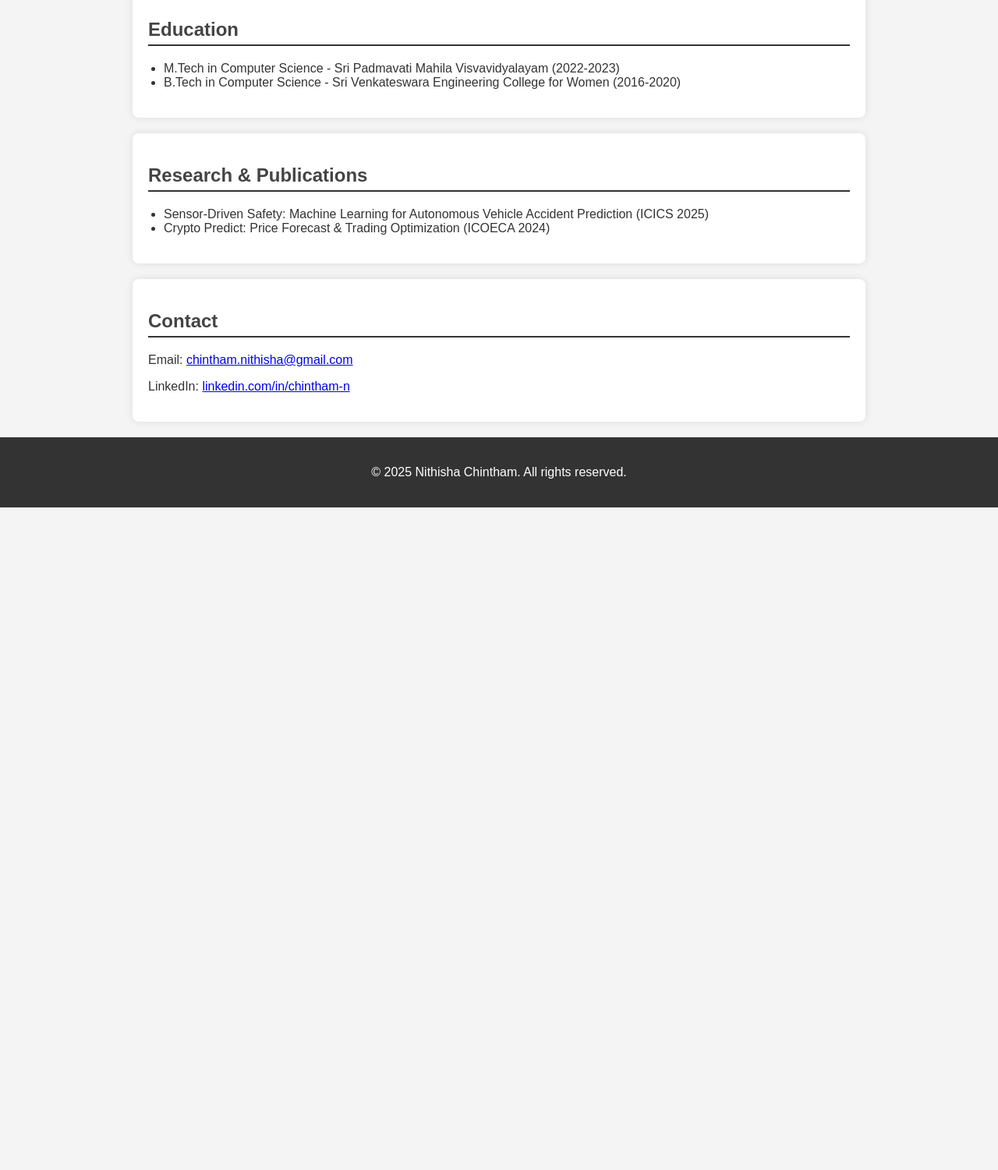
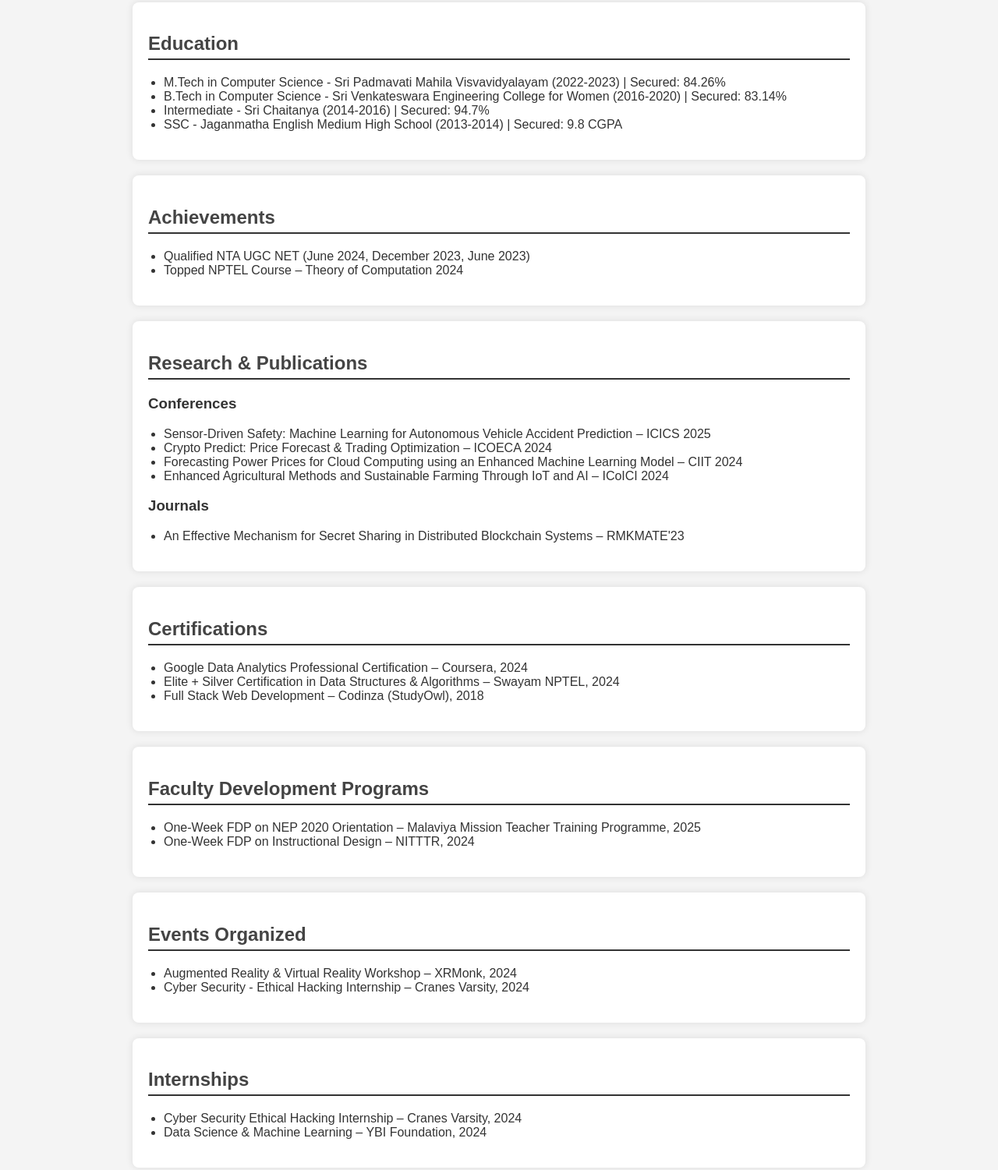
Before and after one commit to CNithisha23/CNithisha23.github.io, a plain HTML site: page index.html in a window 1280 px wide. Shown: the part 615-2116 px from the top of the page at 78% size. Before the commit the page ends 1266 px from the top, so only its background shows below. Drawn offline with Linux system fonts and the light colour scheme.

Commit message:
Update index.html

```diff
--- a/index.html
+++ b/index.html
@@ -15,7 +15,12 @@
                 <li><a href="#about">About</a></li>
                 <li><a href="#experience">Experience</a></li>
                 <li><a href="#education">Education</a></li>
+                <li><a href="#achievements">Achievements</a></li>
                 <li><a href="#publications">Publications</a></li>
+                <li><a href="#certifications">Certifications</a></li>
+                <li><a href="#fdp">Faculty Development Programs</a></li>
+                <li><a href="#events">Events Organized</a></li>
+                <li><a href="#internships">Internships</a></li>
                 <li><a href="#contact">Contact</a></li>
             </ul>
         </nav>
@@ -38,22 +43,73 @@
     <section id="education">
         <h2>Education</h2>
         <ul>
-            <li>M.Tech in Computer Science - Sri Padmavati Mahila Visvavidyalayam (2022-2023)</li>
-            <li>B.Tech in Computer Science - Sri Venkateswara Engineering College for Women (2016-2020)</li>
+            <li>M.Tech in Computer Science - Sri Padmavati Mahila Visvavidyalayam (2022-2023) | Secured: 84.26%</li>
+            <li>B.Tech in Computer Science - Sri Venkateswara Engineering College for Women (2016-2020) | Secured: 83.14%</li>
+            <li>Intermediate - Sri Chaitanya (2014-2016) | Secured: 94.7%</li>
+            <li>SSC - Jaganmatha English Medium High School (2013-2014) | Secured: 9.8 CGPA</li>
+        </ul>
+    </section>
+
+    <section id="achievements">
+        <h2>Achievements</h2>
+        <ul>
+            <li>Qualified NTA UGC NET (June 2024, December 2023, June 2023)</li>
+            <li>Topped NPTEL Course – Theory of Computation 2024</li>
         </ul>
     </section>
 
     <section id="publications">
         <h2>Research & Publications</h2>
+        <h3>Conferences</h3>
         <ul>
-            <li>Sensor-Driven Safety: Machine Learning for Autonomous Vehicle Accident Prediction (ICICS 2025)</li>
-            <li>Crypto Predict: Price Forecast & Trading Optimization (ICOECA 2024)</li>
+            <li>Sensor-Driven Safety: Machine Learning for Autonomous Vehicle Accident Prediction – ICICS 2025</li>
+            <li>Crypto Predict: Price Forecast & Trading Optimization – ICOECA 2024</li>
+            <li>Forecasting Power Prices for Cloud Computing using an Enhanced Machine Learning Model – CIIT 2024</li>
+            <li>Enhanced Agricultural Methods and Sustainable Farming Through IoT and AI – ICoICI 2024</li>
+        </ul>
+        <h3>Journals</h3>
+        <ul>
+            <li>An Effective Mechanism for Secret Sharing in Distributed Blockchain Systems – RMKMATE'23</li>
+        </ul>
+    </section>
+
+    <section id="certifications">
+        <h2>Certifications</h2>
+        <ul>
+            <li>Google Data Analytics Professional Certification – Coursera, 2024</li>
+            <li>Elite + Silver Certification in Data Structures & Algorithms – Swayam NPTEL, 2024</li>
+            <li>Full Stack Web Development – Codinza (StudyOwl), 2018</li>
+        </ul>
+    </section>
+
+    <section id="fdp">
+        <h2>Faculty Development Programs</h2>
+        <ul>
+            <li>One-Week FDP on NEP 2020 Orientation – Malaviya Mission Teacher Training Programme, 2025</li>
+            <li>One-Week FDP on Instructional Design – NITTTR, 2024</li>
+        </ul>
+    </section>
+
+    <section id="events">
+        <h2>Events Organized</h2>
+        <ul>
+            <li>Augmented Reality & Virtual Reality Workshop – XRMonk, 2024</li>
+            <li>Cyber Security - Ethical Hacking Internship – Cranes Varsity, 2024</li>
+        </ul>
+    </section>
+
+    <section id="internships">
+        <h2>Internships</h2>
+        <ul>
+            <li>Cyber Security Ethical Hacking Internship – Cranes Varsity, 2024</li>
+            <li>Data Science & Machine Learning – YBI Foundation, 2024</li>
         </ul>
     </section>
 
     <section id="contact">
         <h2>Contact</h2>
         <p>Email: <a href="mailto:chintham.nithisha@gmail.com">chintham.nithisha@gmail.com</a></p>
+        <p>Phone: +91-8639221070</p>
         <p>LinkedIn: <a href="https://www.linkedin.com/in/chintham-n-2733602a5">linkedin.com/in/chintham-n</a></p>
     </section>
 
```
